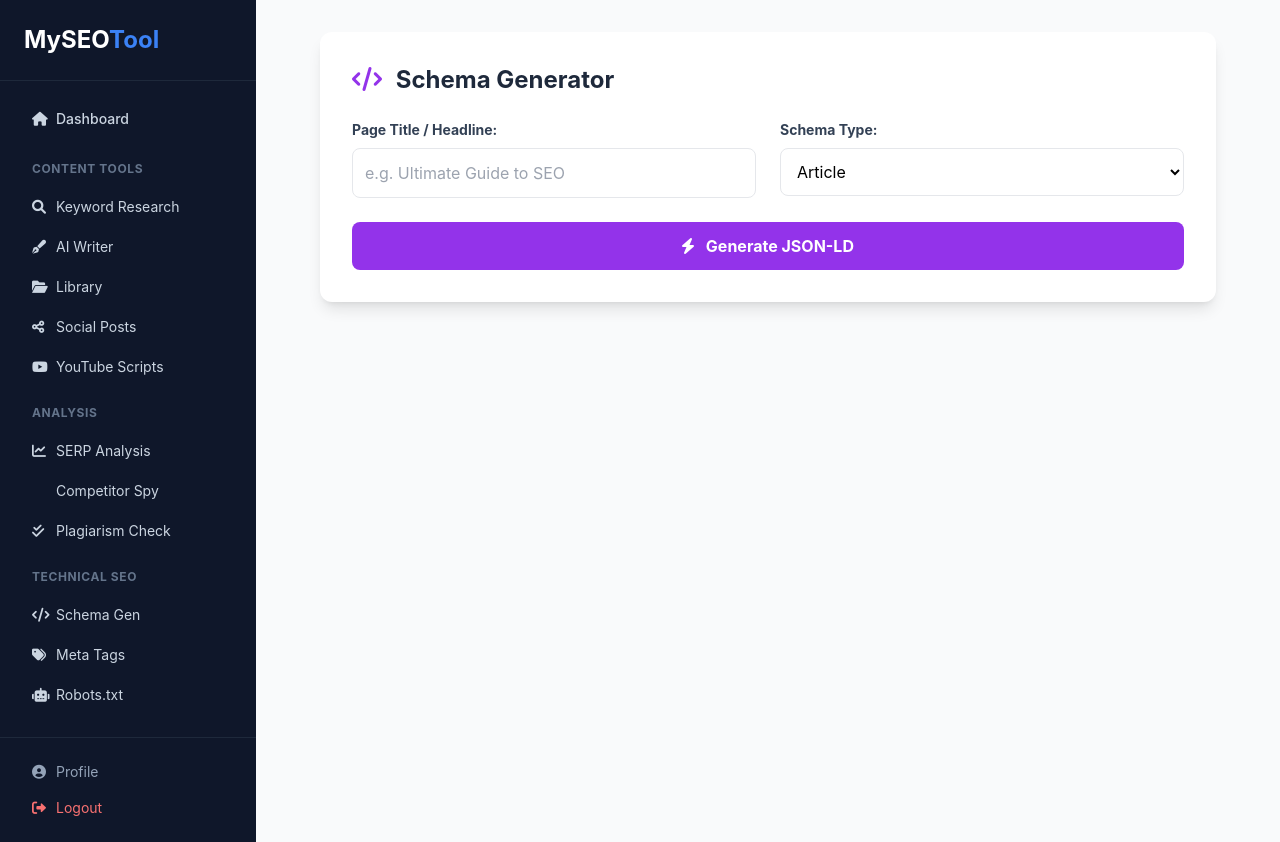
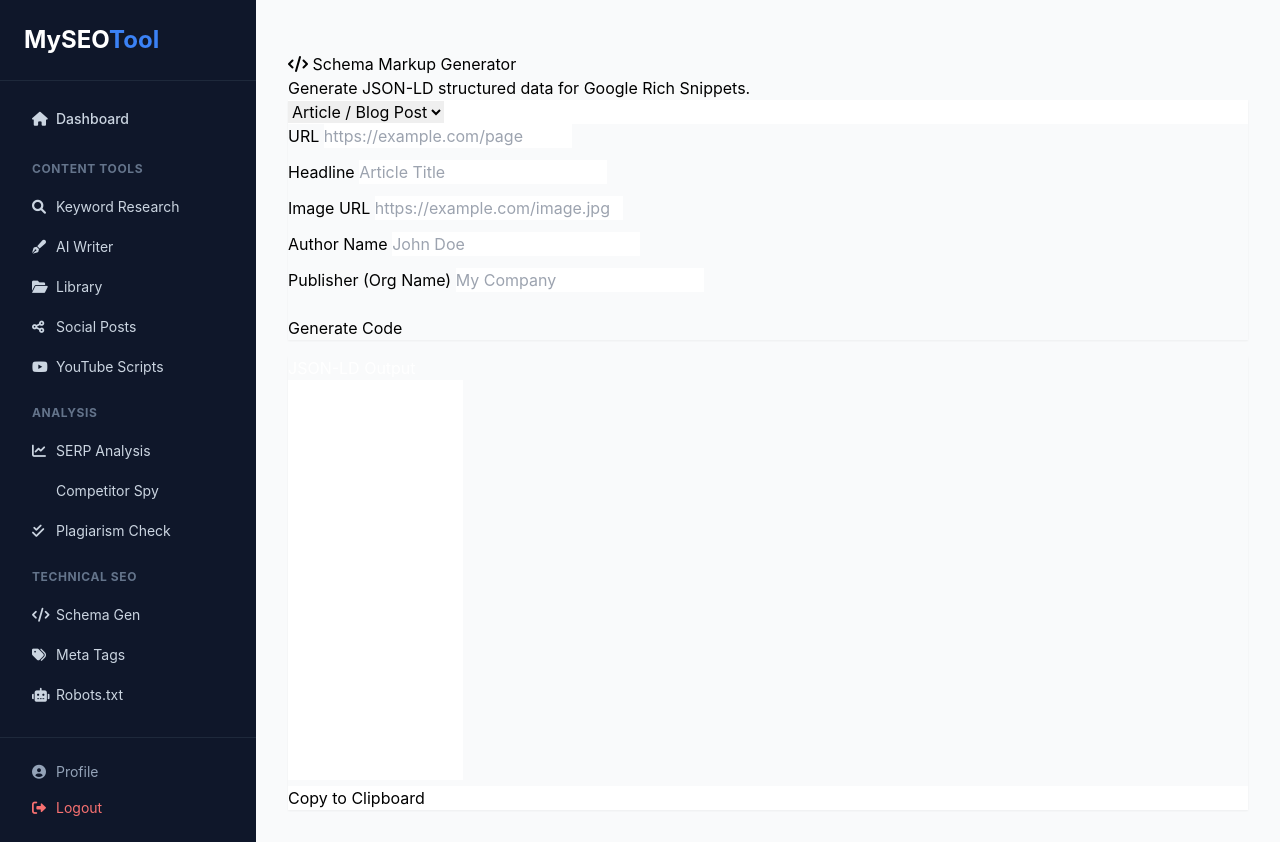
Before and after one commit to dilawar47866/MySEOTooler_V5, a Flask app: page /schema-generator in a window 1280 px wide. Run offline with Flask 3, Linux system fonts and the light colour scheme; the visitor is signed in with stand-in values (Sample User, id 1); some libraries are stand-ins or nearby versions.

Commit message:
Update schema_generator.html

```diff
--- a/templates/schema_generator.html
+++ b/templates/schema_generator.html
@@ -1,74 +1,126 @@
 {% extends "base.html" %}
 {% block content %}
-<div class="max-w-4xl mx-auto">
-    <div class="bg-white rounded-xl shadow-lg p-8">
-        <h2 class="text-2xl font-bold mb-6 text-slate-800"><i class="fas fa-code mr-2 text-purple-600"></i> Schema Generator</h2>
+<div class="container mt-5">
+    <h2><i class="fas fa-code text-dark"></i> Schema Markup Generator</h2>
+    <p class="text-muted">Generate JSON-LD structured data for Google Rich Snippets.</p>
 
-        <div class="grid grid-cols-1 md:grid-cols-2 gap-6 mb-6">
-            <div>
-                <label class="block text-sm font-bold mb-2 text-slate-700">Page Title / Headline:</label>
-                <input type="text" id="title" class="w-full p-3 border rounded-lg" placeholder="e.g. Ultimate Guide to SEO">
-            </div>
-            <div>
-                <label class="block text-sm font-bold mb-2 text-slate-700">Schema Type:</label>
-                <select id="type" class="w-full p-3 border rounded-lg bg-white">
-                    <option value="Article">Article</option>
-                    <option value="Product">Product</option>
-                    <option value="Organization">Organization</option>
-                    <option value="FAQPage">FAQ Page</option>
-                </select>
+    <div class="row">
+        <!-- Form Side -->
+        <div class="col-md-6">
+            <div class="card shadow-sm mb-4">
+                <div class="card-header bg-white">
+                    <select id="schemaType" class="form-select fw-bold" onchange="toggleForm()">
+                        <option value="Article">Article / Blog Post</option>
+                        <option value="Organization">Organization</option>
+                        <option value="LocalBusiness">Local Business</option>
+                    </select>
+                </div>
+                <div class="card-body">
+
+                    <!-- Common Fields -->
+                    <div class="mb-3">
+                        <label>URL</label>
+                        <input type="url" id="url" class="form-control" placeholder="https://example.com/page">
+                    </div>
+
+                    <!-- Article Form -->
+                    <div id="formArticle">
+                        <div class="mb-3">
+                            <label>Headline</label>
+                            <input type="text" id="headline" class="form-control" placeholder="Article Title">
+                        </div>
+                        <div class="mb-3">
+                            <label>Image URL</label>
+                            <input type="url" id="image" class="form-control" placeholder="https://example.com/image.jpg">
+                        </div>
+                        <div class="mb-3">
+                            <label>Author Name</label>
+                            <input type="text" id="author" class="form-control" placeholder="John Doe">
+                        </div>
+                        <div class="mb-3">
+                            <label>Publisher (Org Name)</label>
+                            <input type="text" id="publisher" class="form-control" placeholder="My Company">
+                        </div>
+                    </div>
+
+                    <!-- Organization/Business Form -->
+                    <div id="formOrg" style="display:none;">
+                        <div class="mb-3">
+                            <label>Name</label>
+                            <input type="text" id="orgName" class="form-control" placeholder="Company Name">
+                        </div>
+                        <div class="mb-3">
+                            <label>Logo URL</label>
+                            <input type="url" id="orgLogo" class="form-control" placeholder="https://example.com/logo.png">
+                        </div>
+                        <div class="mb-3">
+                            <label>SameAs (Social Profiles)</label>
+                            <input type="text" id="orgSocial" class="form-control" placeholder="https://facebook.com/mybrand">
+                            <small class="text-muted">Comma separated</small>
+                        </div>
+                    </div>
+
+                    <button class="btn btn-primary w-100 mt-3" onclick="generateSchema()">Generate Code</button>
+                </div>
             </div>
         </div>
 
-        <button onclick="generateSchema()" id="btn" class="bg-purple-600 text-white px-6 py-3 rounded-lg font-bold hover:bg-purple-700 transition w-full">
-            <i class="fas fa-bolt mr-2"></i> Generate JSON-LD
-        </button>
-
-        <div id="result" class="hidden mt-8">
-            <div class="flex justify-between items-center mb-2">
-                <h3 class="font-bold text-lg">Result:</h3>
-                <button onclick="copySchema()" class="text-sm text-blue-500 hover:underline">Copy to Clipboard</button>
+        <!-- Output Side -->
+        <div class="col-md-6">
+            <div class="card shadow-sm h-100">
+                <div class="card-header bg-dark text-white">JSON-LD Output</div>
+                <div class="card-body bg-light p-0">
+                    <textarea id="output" class="form-control h-100 border-0 bg-dark text-success" style="font-family: monospace; min-height: 400px; resize: none;" readonly></textarea>
+                </div>
+                <div class="card-footer bg-white">
+                    <button class="btn btn-outline-dark btn-sm" onclick="copyCode()">Copy to Clipboard</button>
+                </div>
             </div>
-            <textarea id="schemaOutput" readonly class="w-full h-64 p-4 bg-slate-900 text-green-400 font-mono text-sm rounded-lg"></textarea>
         </div>
     </div>
 </div>
 
 <script>
-async function generateSchema() {
-    const btn = document.getElementById('btn');
-    const title = document.getElementById('title').value;
-    const type = document.getElementById('type').value;
-
-    if(!title) return alert("Please enter a title");
-
-    btn.innerHTML = '<i class="fas fa-spinner fa-spin"></i> Generating...';
-    btn.disabled = true;
-
-    try {
-        const res = await fetch('/api/generate-schema', {
-            method: 'POST',
-            headers: {'Content-Type': 'application/json'},
-            body: JSON.stringify({title: title, type: type})
-        });
-        const data = await res.json();
-        if(data.error) throw new Error(data.error);
-
-        document.getElementById('schemaOutput').value = data.schema;
-        document.getElementById('result').classList.remove('hidden');
-    } catch(e) {
-        alert(e.message);
-    } finally {
-        btn.innerHTML = '<i class="fas fa-bolt"></i> Generate JSON-LD';
-        btn.disabled = false;
-    }
+function toggleForm() {
+    const type = document.getElementById('schemaType').value;
+    document.getElementById('formArticle').style.display = (type === 'Article') ? 'block' : 'none';
+    document.getElementById('formOrg').style.display = (type !== 'Article') ? 'block' : 'none';
 }
 
-function copySchema() {
-    const copyText = document.getElementById("schemaOutput");
-    copyText.select();
-    document.execCommand("copy");
-    alert("Copied to clipboard!");
+function generateSchema() {
+    const type = document.getElementById('schemaType').value;
+    const url = document.getElementById('url').value;
+    let schema = {};
+
+    if(type === 'Article') {
+        schema = {
+            "@context": "https://schema.org",
+            "@type": "Article",
+            "mainEntityOfPage": { "@type": "WebPage", "@id": url },
+            "headline": document.getElementById('headline').value,
+            "image": document.getElementById('image').value,
+            "author": { "@type": "Person", "name": document.getElementById('author').value },
+            "publisher": { "@type": "Organization", "name": document.getElementById('publisher').value }
+        };
+    } else {
+        const social = document.getElementById('orgSocial').value.split(',').map(s => s.trim());
+        schema = {
+            "@context": "https://schema.org",
+            "@type": type,
+            "url": url,
+            "name": document.getElementById('orgName').value,
+            "logo": document.getElementById('orgLogo').value,
+            "sameAs": social
+        };
+    }
+
+    document.getElementById('output').value = `<script type="application/ld+json">\n${JSON.stringify(schema, null, 2)}\n<\/script>`;
+}
+
+function copyCode() {
+    document.getElementById('output').select();
+    document.execCommand('copy');
+    alert("Copied!");
 }
 </script>
 {% endblock %}
```
